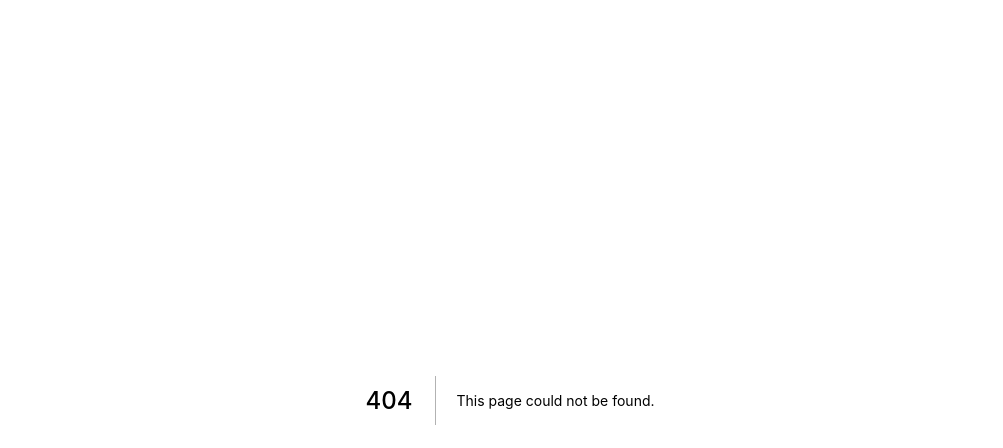
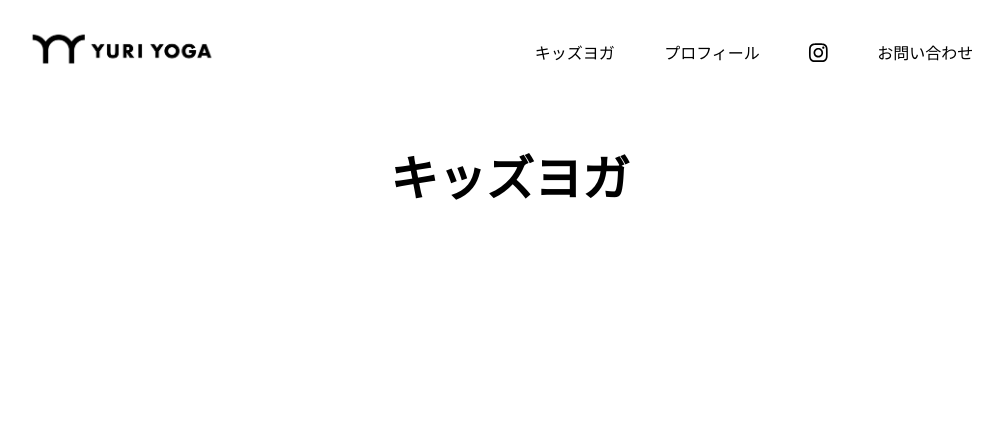
Before and after one commit to kawaidesign/yuriyoga, a Next.js app: page /kids in a window 1280 px wide. Before the commit this address had no page. Shown: the top 448 px of the page, without its empty margins (130-1133 px from the left). Built offline with nearby package versions, Linux system fonts and the light colour scheme.

Commit message:
fortg commit

```diff
--- a/components/Header.tsx
+++ b/components/Header.tsx
@@ -1,11 +1,13 @@
-import type { NextPage } from 'next';
-import Head from 'next/head';
 import Image from 'next/image';
+import Link from 'next/link';
+
 import Navbar from './Navbar';
 
 export default function Header() {
   return (
     <div className='flex justify-between p-6'>
+      <Link href='/'>
+        <a>
           <Image
             src='/images/yuriyoga_logo.jpg'
             width={200}
@@ -13,6 +15,8 @@ export default function Header() {
             objectFit='contain'
             alt='YURI YOGA'
           />
+        </a>
+      </Link>
       <Navbar />
     </div>
   );
--- a/components/Navbar.tsx
+++ b/components/Navbar.tsx
@@ -1,5 +1,6 @@
 import { FontAwesomeIcon } from '@fortawesome/react-fontawesome';
 import { faInstagram } from '@fortawesome/free-brands-svg-icons';
+import Link from 'next/link';
 
 export default function Navbar() {
   const commonStyle: string = 'hover:text-red-500 duration-200 cursor-pointer';
@@ -7,11 +8,17 @@ export default function Navbar() {
   return (
     <>
       <ul className='flex justify-around w-2/4 items-center'>
-        <li className={commonStyle}>キッズヨガ</li>
+        <Link href='/kids'>
+          <a>
+            <li className={commonStyle}>キッズヨガ</li>
+          </a>
+        </Link>
         <li className={commonStyle}>プロフィール</li>
-        <li className={commonStyle}>
-          <FontAwesomeIcon icon={faInstagram} size='lg' />
-        </li>
+        <a href='https://www.instagram.com/yuri___yoga/' target='_blank' rel='noopener noreferrer'>
+          <li className={commonStyle}>
+            <FontAwesomeIcon icon={faInstagram} size='lg' />
+          </li>
+        </a>
         <li className={commonStyle}>お問い合わせ</li>
       </ul>
     </>
--- a/pages/index.tsx
+++ b/pages/index.tsx
@@ -1,6 +1,7 @@
 import type { NextPage } from 'next';
-import Head from 'next/head';
 import Image from 'next/image';
+import Link from 'next/link';
+
 import Layout from '../components/Layout';
 import Button from '../components/Button';
 
@@ -27,7 +28,11 @@ const Home: NextPage = () => {
               平塚市内カフェにてレッスン中
             </h2>
             <Button text='レッスンのお申し込み' />
-            <Button text='キッズヨガはこちら' />
+            <Link href='/kids'>
+              <a>
+                <Button text='キッズヨガはこちら' />
+              </a>
+            </Link>
           </div>
         </div>
       </Layout>
--- /dev/null
+++ b/pages/kids.tsx
@@ -0,0 +1,18 @@
+import type { NextPage } from 'next';
+import Head from 'next/head';
+import Image from 'next/image';
+import Layout from '../components/Layout';
+
+const Home: NextPage = () => {
+  return (
+    <>
+      <Layout>
+        <div className='relative container font-noto text-center p-12'>
+          <h1 className='text-5xl font-semibold'>キッズヨガ</h1>
+        </div>
+      </Layout>
+    </>
+  );
+};
+
+export default Home;
```
Also changed, not shown: public/images/main.jpg. Lines whose indentation alone changed are shown as unchanged.
